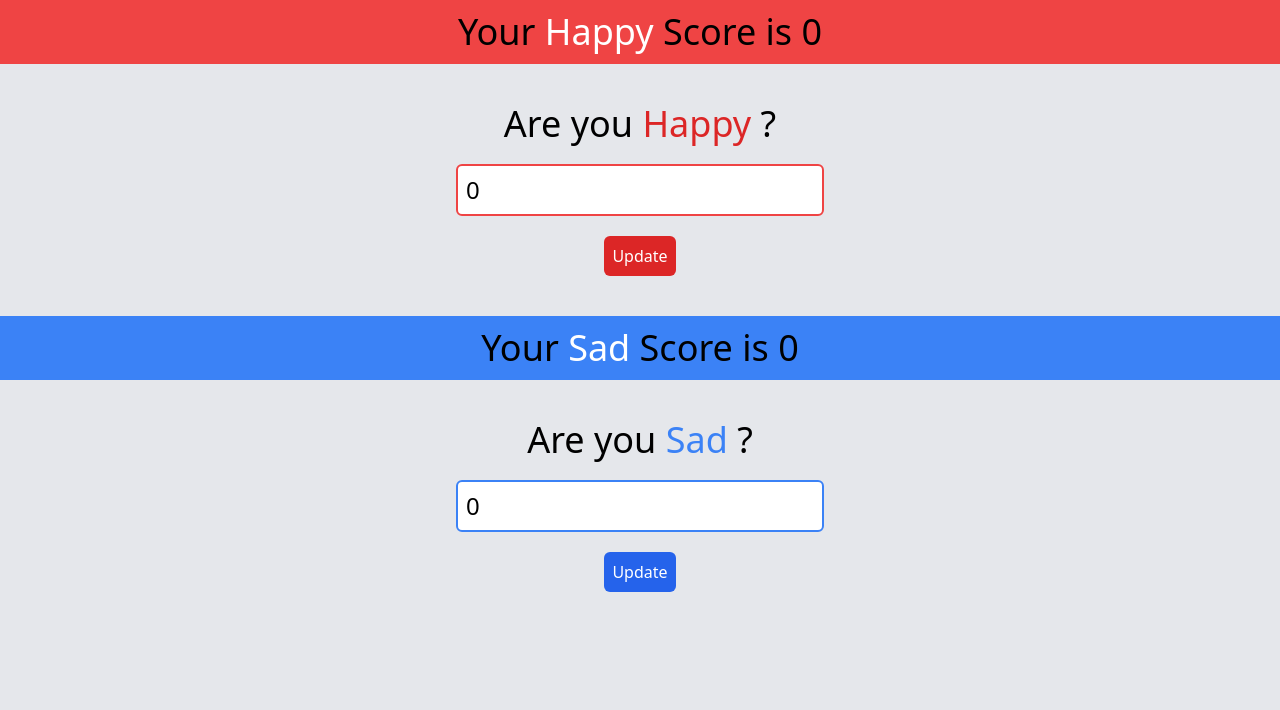
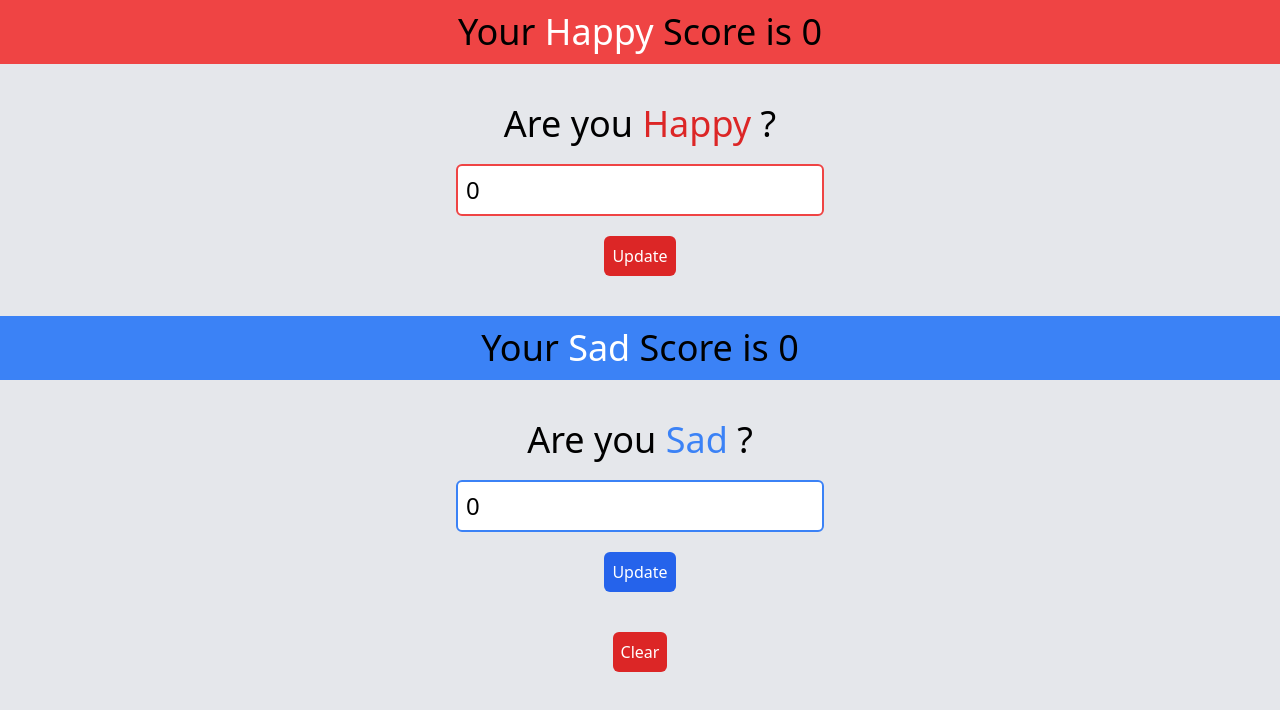
Before and after one commit to ORNavneetRanjan/Redux_prac, a React (Vite) app: page / in a window 1280 px wide. Shown: the top 710 px of the page. Built offline with nearby package versions, Linux system fonts and the light colour scheme.

Commit message:
added clear property

```diff
--- a/src/App.tsx
+++ b/src/App.tsx
@@ -1,3 +1,4 @@
+import Clear from "./Clear";
 import HappyIncrementor from "./HappyIncrementor";
 import HappyTracker from "./HappyTracker";
 import SadIncrementor from "./SadIncrementor";
@@ -11,6 +12,7 @@ function App() {
         <HappyIncrementor />
         <SadTracker />
         <SadIncrementor />
+        <Clear />
       </div>
     </>
   );
--- /dev/null
+++ b/src/Clear.tsx
@@ -0,0 +1,21 @@
+import { useDispatch } from "react-redux";
+import { clearButtonCLicked } from "./action";
+
+export default function Clear() {
+  const dispatcher = useDispatch();
+  function handleClick() {
+    dispatcher(clearButtonCLicked());
+  }
+  return (
+    <>
+      <div>
+        <button
+          className="p-2 text-white bg-red-600 rounded-md inline-block"
+          onClick={handleClick}
+        >
+          Clear
+        </button>
+      </div>
+    </>
+  );
+}
--- a/src/action.tsx
+++ b/src/action.tsx
@@ -1,6 +1,6 @@
 export const _HAPPY_BUTTON_CLICKED_ = "happy Button Clicked";
 export const _SAD_BUTTON_CLICKED_ = "sad Button Clicked";
-
+export const _CLEAR_BUTTON_CLICKED_ = "clear Button Clicked";
 export const happyButtonClicked = (quantity: number) => ({
   type: _HAPPY_BUTTON_CLICKED_,
   payload: quantity,
@@ -10,3 +10,9 @@ export const sadButtonClicked = (quantity: number) => ({
   type: _SAD_BUTTON_CLICKED_,
   payload: quantity,
 });
+
+export const clearButtonCLicked = () => {
+  return {
+    type: _CLEAR_BUTTON_CLICKED_,
+  };
+};
--- a/src/store.tsx
+++ b/src/store.tsx
@@ -1,5 +1,9 @@
 import { AnyAction, createStore } from "redux";
-import { _HAPPY_BUTTON_CLICKED_, _SAD_BUTTON_CLICKED_ } from "./action";
+import {
+  _CLEAR_BUTTON_CLICKED_,
+  _HAPPY_BUTTON_CLICKED_,
+  _SAD_BUTTON_CLICKED_,
+} from "./action";
 
 export type State = {
   sadCount: number;
@@ -25,6 +29,11 @@ function reducer(
       ...currentState,
       sadCount: currentState.sadCount + action.payload,
     };
+  } else if (action.type === _CLEAR_BUTTON_CLICKED_) {
+    return {
+      sadCount: 0,
+      happyCount: 0,
+    };
   }
   return currentState;
 }
```
